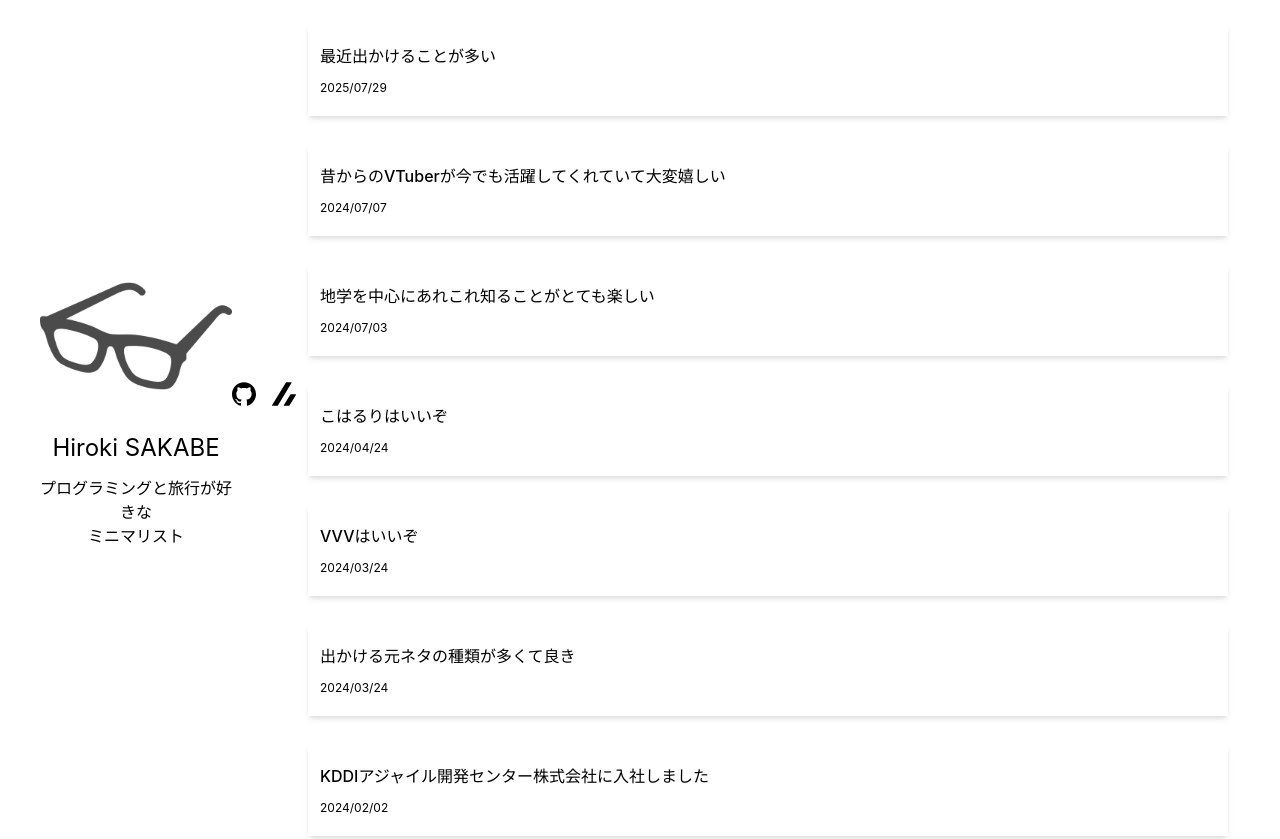
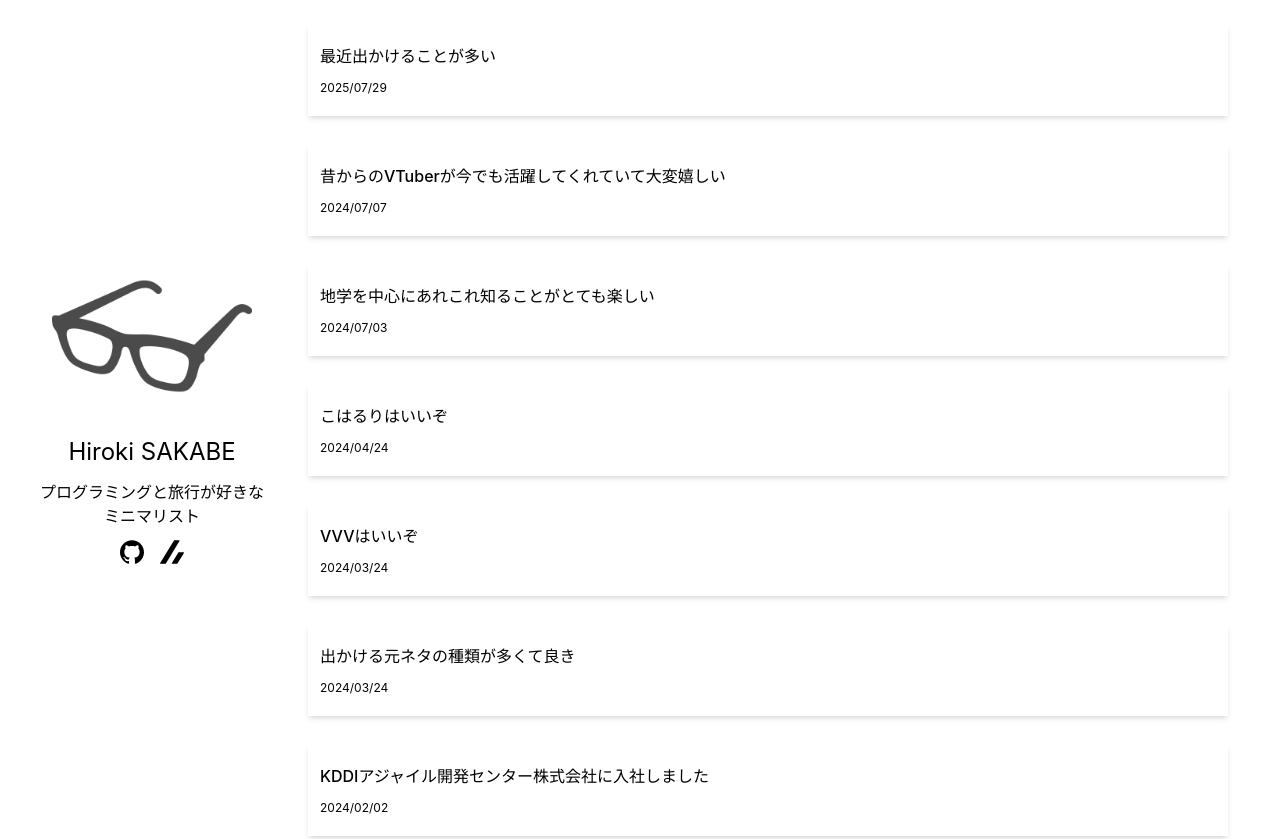
Before and after one commit to hirokisakabe/hirokisakabe.com, an Astro site: page / in a window 1280 px wide. Shown: the top 839 px of the page. Built offline with nearby package versions, Linux system fonts and the light colour scheme; Astro itself is replaced by a stand-in of ours.

Commit message:
アイコンリンクを bio の直下に配置し、ネストした a タグを解消
Co-Authored-By: Claude Opus 4.6 (1M context) <noreply@anthropic.com>

```diff
--- a/src/layouts/Layout.astro
+++ b/src/layouts/Layout.astro
@@ -32,6 +32,7 @@ const { thumbnail, title, path } = Astro.props;
     <div class="flex flex-col px-10 lg:flex-row">
       <div class="lg:fixed lg:w-64">
         <div class="flex flex-col items-center lg:h-screen lg:flex-row">
+          <div class="flex flex-col items-center">
             <a href="/">
               <div class="flex flex-col items-center">
                 <div class="w-28 lg:w-fit">
@@ -49,7 +50,7 @@ const { thumbnail, title, path } = Astro.props;
                 </div>
               </div>
             </a>
-          <div class="flex gap-4 pb-3">
+            <div class="flex gap-4">
               <a
                 href="https://github.com/hirokisakabe"
                 target="_blank"
@@ -93,6 +94,7 @@ const { thumbnail, title, path } = Astro.props;
             </div>
           </div>
         </div>
+      </div>
       <div class="basis-full lg:ml-64 lg:flex-1 lg:px-3">
         <main class="flex flex-col py-6">
           <slot />
```
Lines whose indentation alone changed are shown as unchanged.
